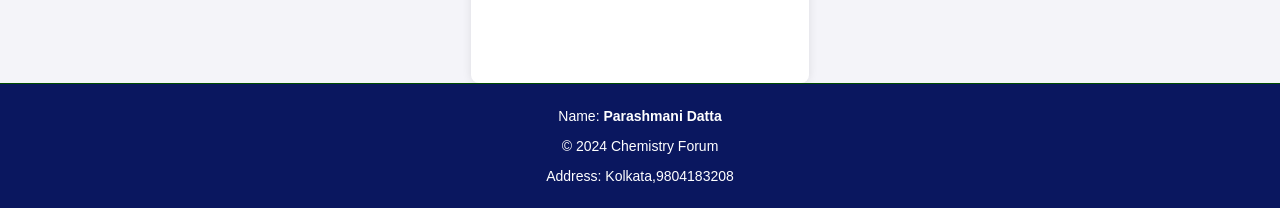
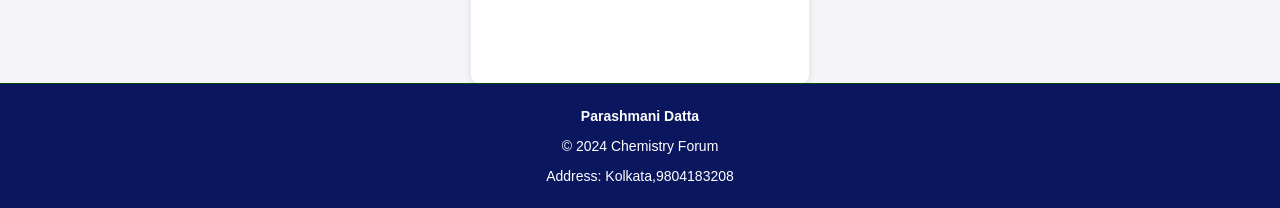
Before and after one commit to 21f2000987/Chemistry-forum, a Flask app: page / in a window 1280 px wide. Shown: the part 592-800 px from the top of the page. Run offline with Flask 3, Linux system fonts and the light colour scheme.

Commit message:
modified:   templates/base.html

```diff
--- a/templates/base.html
+++ b/templates/base.html
@@ -19,7 +19,7 @@
         {% block content %}{% endblock %}
     </main>
     <footer>
-        <p>Name: <strong>Parashmani Datta</strong></p>
+        <p><strong>Parashmani Datta</strong></p>
         <p>&copy; 2024 Chemistry Forum</p>
         <p>Address: Kolkata,9804183208</p>
     </footer>
```
